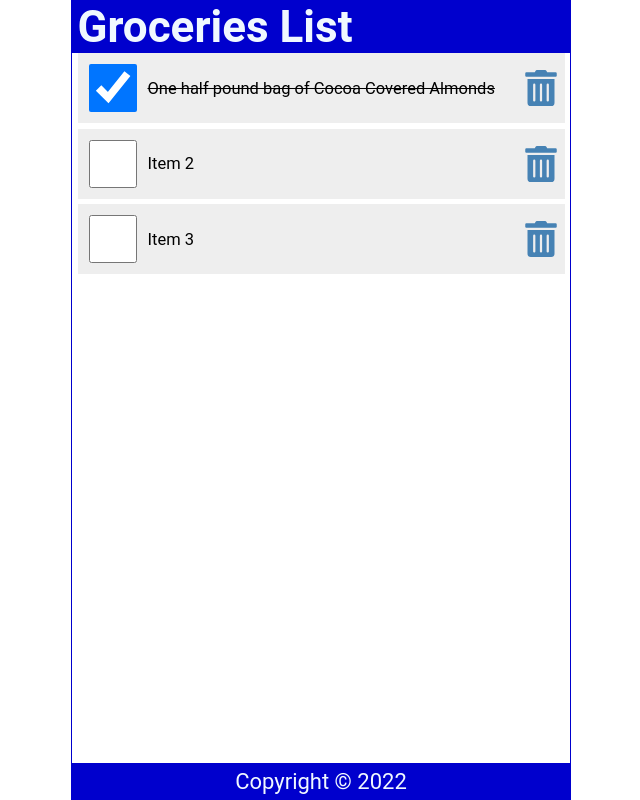
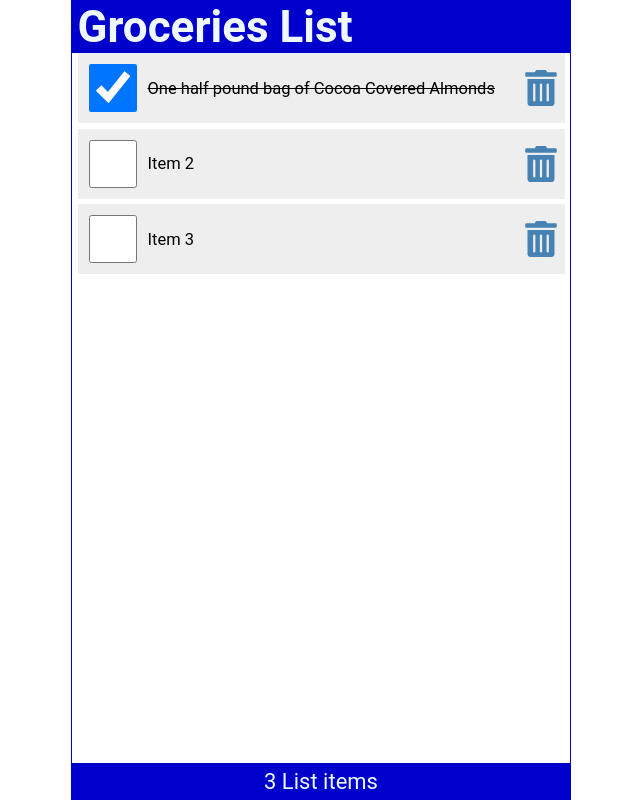
Before and after one commit to matthewjflanagan/01_tutorial, a React (Create React App) app: page / in a window 1280 px wide. Shown: the whole page, without its empty margins (319-959 px from the left). Built offline with nearby package versions, Linux system fonts and the light colour scheme.

Commit message:
itemslist extracted into child component

```diff
--- a/src/App.js
+++ b/src/App.js
@@ -43,7 +43,7 @@
         handleCheck={handleCheck}
         handleDelete={handleDelete}
       />
-      <Footer />
+      <Footer length={items.length} />
     </div>
   );
 }
--- a/src/Content.js
+++ b/src/Content.js
@@ -1,30 +1,15 @@
-import { FaTrashAlt } from 'react-icons/fa';
+import ItemList from './ItemList';
 
 export const Content = ({ items, handleCheck, handleDelete }) => {
 
   return (
     <main>
       {items.length ? (
-        <ul>
-          {items.map((item) => (
-            <li className='item' key={item.id}>
-              <input
-              type="checkbox"
-              onChange={() => handleCheck(item.id)}
-              checked={item.checked}
-              />
-              <label
-                style={(item.checked) ? { textDecoration: 'line-through' } : null}
-                onDoubleClick={() => handleCheck(item.id)}
-              >{item.item}</label>
-              <FaTrashAlt
-                onClick={() => handleDelete(item.id)}
-                role="button"
-                tabIndex="0"
-              />
-            </li>
-          ))}
-        </ul>
+        <ItemList
+          items={items}
+          handleCheck={handleCheck}
+          handleDelete={handleDelete}
+        />
       ) : (
         <p style={{ marginTop: '2rem' }}>Your list is empty.</p>
       )}
--- a/src/Footer.js
+++ b/src/Footer.js
@@ -1,10 +1,8 @@
-const Footer = () => {
+const Footer = ({ length }) => {
     const today = new Date();
   return (
     <footer>
-        <p>
-            Copyright &copy; {today.getFullYear()}
-        </p>
+        <p>{length} List {length === 1 ? "item" : "items"}</p>
     </footer>
   )
 }
--- /dev/null
+++ b/src/ItemList.js
@@ -0,0 +1,28 @@
+import { FaTrashAlt } from 'react-icons/fa';
+
+const ItemList = ({ items, handleCheck, handleDelete }) => {
+  return (
+    <ul>
+        {items.map((item) => (
+        <li className='item' key={item.id}>
+            <input
+            type="checkbox"
+            onChange={() => handleCheck(item.id)}
+            checked={item.checked}
+            />
+            <label
+            style={(item.checked) ? { textDecoration: 'line-through' } : null}
+            onDoubleClick={() => handleCheck(item.id)}
+            >{item.item}</label>
+            <FaTrashAlt
+            onClick={() => handleDelete(item.id)}
+            role="button"
+            tabIndex="0"
+            />
+        </li>
+        ))}
+    </ul>
+  )
+}
+
+export default ItemList
```
